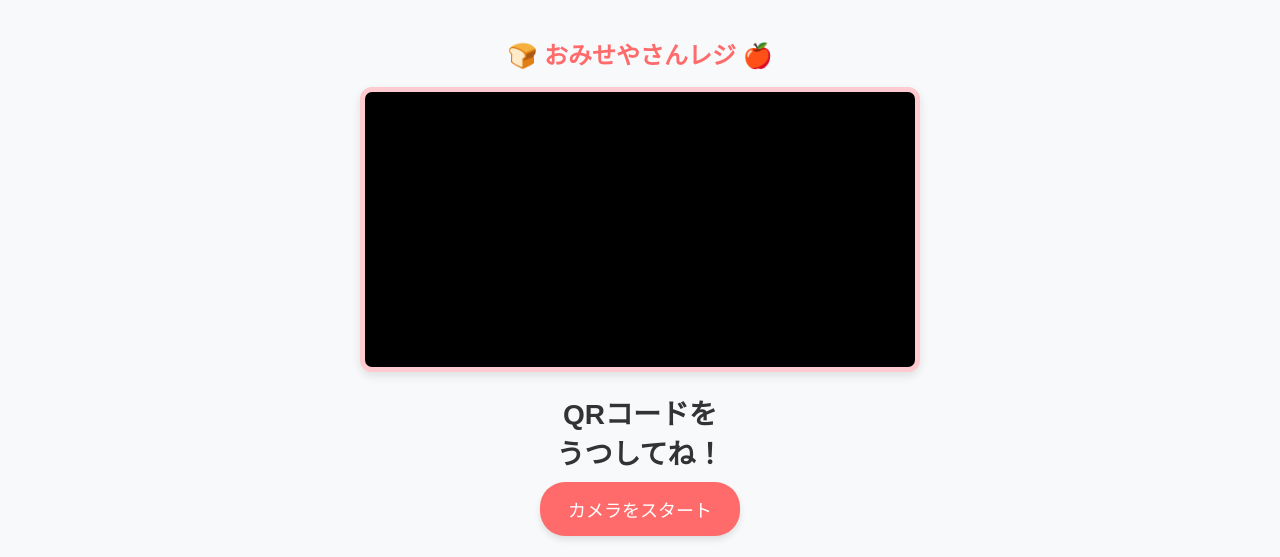
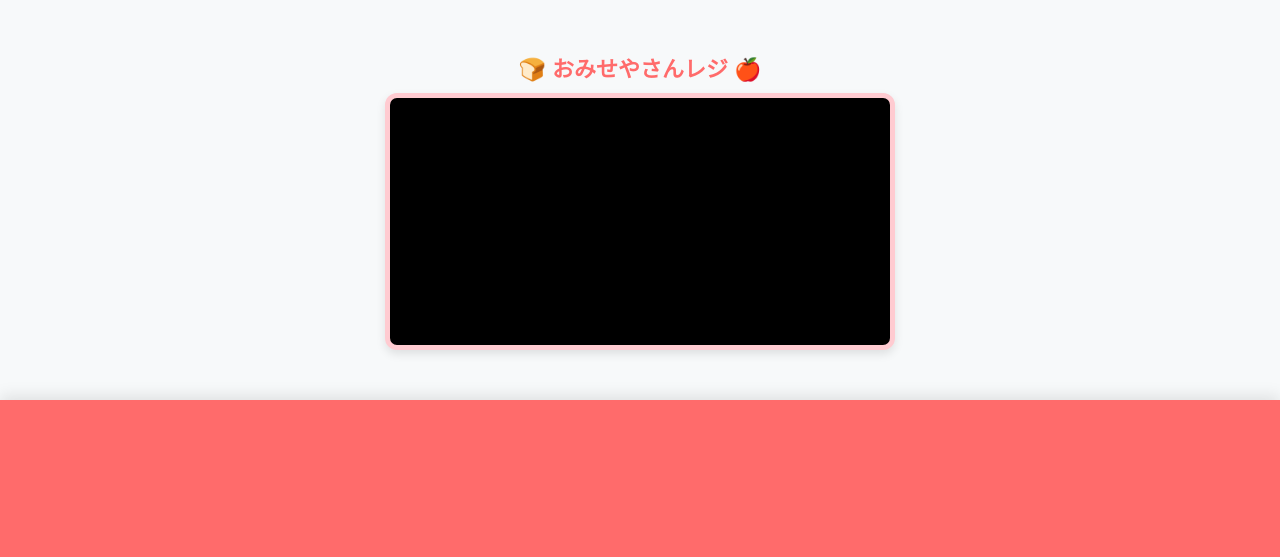
Before and after one commit to Ukino0626/-, a plain HTML site: page index.html in a window 1280 px wide. Shown: the top 557 px of the page. Drawn offline with nearby package versions, Linux system fonts and the light colour scheme.

Commit message:
Update index.html

```diff
--- a/index.html
+++ b/index.html
@@ -2,44 +2,108 @@
 <html lang="ja">
 <head>
   <meta charset="UTF-8">
-  <title>レジごっこ (カメラ拡大版)</title>
+  <title>レジごっこ (巨大ボタン版)</title>
   <script src="https://cdn.jsdelivr.net/npm/jsqr@1.4.0/dist/jsQR.min.js"></script>
   <style>
-    body { font-family: sans-serif; text-align: center; background-color: #f7f9fa; margin: 0; padding: 20px; }
-    h1 { color: #ff6b6b; font-size: 24px; }
+    /* 画面全体の配置をスマホに最適化 */
+    html, body {
+      height: 100%;
+      margin: 0;
+      padding: 0;
+      background-color: #f7f9fa;
+      font-family: sans-serif;
+      overflow: hidden; /* スクロールを禁止してレジ画面を固定 */
+    }
 
-    /* 📺 カメラを囲む枠のサイズを大きくしました（最大 550px まで拡大） */
+    /* 上半分のコンテンツエリア */
+    .top-container {
+      height: 50%;
+      display: flex;
+      flex-direction: column;
+      justify-content: center;
+      align-items: center;
+      box-sizing: border-box;
+      padding: 10px;
+    }
+
+    h1 {
+      color: #ff6b6b;
+      font-size: 22px;
+      margin: 0 0 10px 0;
+    }
+
     #preview-container {
       position: relative;
-      width: 95%;
-      max-width: 550px;
-      margin: 0 auto;
+      width: 90%;
+      max-width: 500px;
+      height: 65%; /* 上半分のスペースに収まるよう調整 */
       border: 5px solid #ffcbd1;
       border-radius: 12px;
       overflow: hidden;
       background: #000;
       box-shadow: 0 4px 10px rgba(0,0,0,0.1);
     }
-    video { width: 100%; display: block; }
+    video {
+      width: 100%;
+      height: 100%;
+      object-fit: cover; /* 枠いっぱいにカメラ映像を広げる */
+    }
 
-    #result { margin-top: 20px; font-size: 28px; font-weight: bold; color: #333; min-height: 80px; }
-    .btn { background-color: #ff6b6b; color: white; border: none; padding: 14px 28px; font-size: 18px; border-radius: 25px; cursor: pointer; margin-top: 10px; box-shadow: 0 4px 6px rgba(0,0,0,0.1); }
+    /* 🍏 結果表示エリア（ボタンが消えた後はここが下半分に広がります） */
+    #result {
+      height: 50%;
+      display: flex;
+      justify-content: center;
+      align-items: center;
+      font-size: 32px;
+      font-weight: bold;
+      color: #333;
+      background-color: #ffffff;
+      border-top: 2px dashed #ffcbd1;
+      box-sizing: border-box;
+      padding: 20px;
+      text-align: center;
+    }
+
+    /* 🚨【ここが主役】下半分をすべて埋め尽くす巨大ボタン */
+    .huge-btn {
+      position: fixed;
+      bottom: 0;
+      left: 0;
+      width: 100%;
+      height: 50%; /* 画面の下半分ぴったり（50%） */
+      background-color: #ff6b6b;
+      color: white;
+      border: none;
+      font-size: 28px;
+      font-weight: bold;
+      cursor: pointer;
+      box-shadow: 0 -4px 15px rgba(0,0,0,0.1);
+      z-index: 100; /* 一番手前に表示 */
+      transition: background-color 0.2s;
+    }
+    .huge-btn:active {
+      background-color: #fa5252; /* タップした瞬間に少し色が変わる */
+    }
   </style>
 </head>
 <body>
 
-  <h1>🍞 おみせやさんレジ 🍎</h1>
-
-  <div id="preview-container">
-    <video id="video" autoplay playsinline></video>
+  <div class="top-container">
+    <h1>🍞 おみせやさんレジ 🍎</h1>
+    <div id="preview-container">
+      <video id="video" autoplay playsinline></video>
+    </div>
   </div>
 
-  <div id="result">QRコードを<br>うつしてね！</div>
-  <button class="btn" onclick="initAndStart()">カメラをスタート</button>
+  <div id="result">下のボタンを<br>おしてね！</div>
+
+  <button id="start-btn" class="huge-btn" onclick="initAndStart()">ここをおして<br>カメラをスタート！</button>
 
   <script {nonce}>
     const video = document.getElementById('video');
     const resultDiv = document.getElementById('result');
+    const startBtn = document.getElementById('start-btn');
     let isScanning = false;
     let productSheetsData = [];
 
@@ -56,11 +120,15 @@
       if ('speechSynthesis' in window) {
         window.speechSynthesis.speak(new SpeechSynthesisUtterance(''));
       }
+
+      // 🌟 ボタンをパッと消して、下半分を「結果表示（スキャン待ち）」エリアにする
+      startBtn.style.display = 'none';
+      resultDiv.innerHTML = "QRコードを<br>うつしてね！";
+
       startCamera();
     }
 
     function startCamera() {
-      // 🎥 カメラの理想解像度を少し高く（1280x720）設定して、大きくしても画質が荒れないようにしました
       navigator.mediaDevices.getUserMedia({
         video: {
           facingMode: 'environment',
@@ -96,10 +164,10 @@
 
           if (product) {
             const speakText = `${product.name}、${product.price}円！`;
-            resultDiv.innerHTML = `<span style="color:#ff6b6b;">${product.name}</span><br>${product.price}円`;
+            resultDiv.innerHTML = `<span style="color:#ff6b6b; font-size: 38px;">${product.name}</span><br><br><span style="font-size: 45px; color: #333;">${product.price}円</span>`;
             speakWithWebSpeech(speakText);
           } else {
-            resultDiv.innerHTML = `<span style="color:#ff6b6b;">あれれ、みつからないよ</span><br><br><span style="font-size: 18px; color: #555;">読み取ったデータ:<br>${qrData}</span>`;
+            resultDiv.innerHTML = `<span style="color:#ff6b6b; font-size: 26px;">あれれ、みつからないよ</span><br><br><span style="font-size: 18px; color: #555;">よみとったデータ:<br>${qrData}</span>`;
             speakWithWebSpeech("あれれ？みつからないよ");
             setTimeout(() => { isScanning = true; }, 3500);
           }
```
